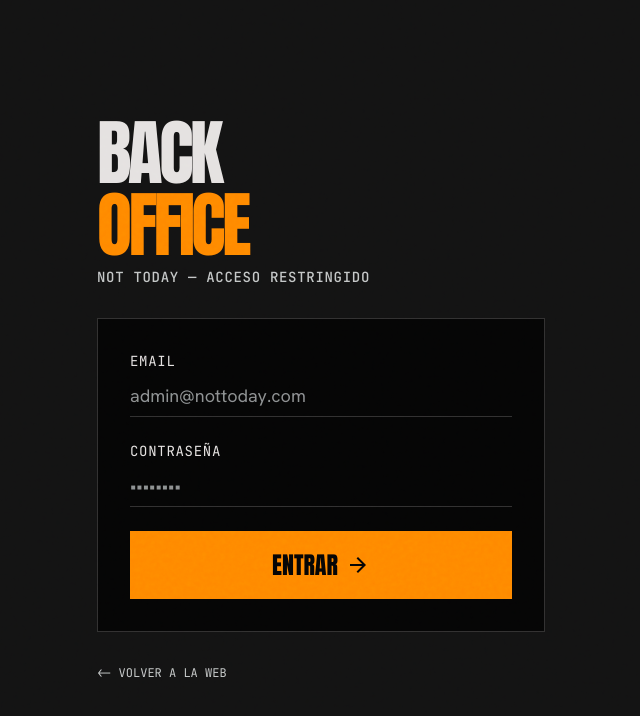
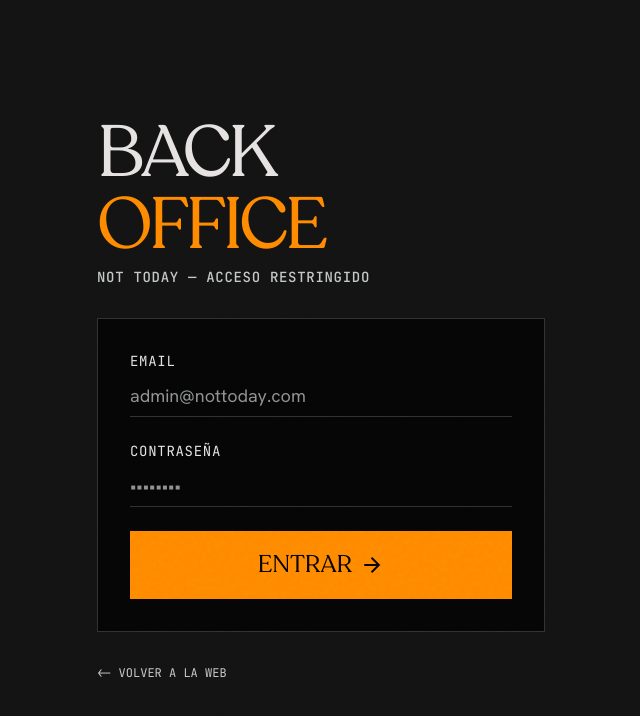
Before and after one commit to JorgeGD79/nottoday, a website: page public/admin.html in a window 1280 px wide. Shown: the whole page, without its empty margins (319-959 px from the left). Drawn offline with nearby package versions, Linux system fonts and the light colour scheme.

Commit message:
Font changed

```diff
--- a/public/admin.html
+++ b/public/admin.html
@@ -10,8 +10,8 @@
 <link href="https://fonts.googleapis.com/css2?family=Anton&amp;family=Hanken+Grotesk:wght@400;700&amp;family=JetBrains+Mono:wght@400;500;700&amp;display=swap" rel="stylesheet"/>
 <link href="https://fonts.googleapis.com/css2?family=Material+Symbols+Outlined:wght,FILL@100..700,0..1&amp;display=swap" rel="stylesheet"/>
 <script src="https://cdn.tailwindcss.com?plugins=forms,container-queries"></script>
-<script src="assets/js/tailwind.config.js"></script>
-<link href="assets/css/site.css?v=2" rel="stylesheet"/>
+<script src="assets/js/tailwind.config.js?v=1"></script>
+<link href="assets/css/site.css?v=3" rel="stylesheet"/>
 <style>
     /* Tabla admin brutalist */
     .adm-table { width: 100%; border-collapse: collapse; }
--- a/public/assets/css/site.css
+++ b/public/assets/css/site.css
@@ -1,6 +1,32 @@
 /* ============================================================
    NOT TODAY — estilos compartidos del design system brutalist
    ============================================================ */
+
+/* --- Recoleta (titulares) — fuente self-hosted ---
+   Coloca los .woff2 en public/assets/fonts/ con estos nombres. Si solo tienes
+   un peso, deja al menos Recoleta-Regular.woff2. Mientras no existan los
+   archivos, los titulares caen a la serif del sistema (Georgia). */
+@font-face {
+    font-family: "Recoleta";
+    src: url("../fonts/Recoleta-Regular.woff2") format("woff2");
+    font-weight: 400;
+    font-style: normal;
+    font-display: swap;
+}
+@font-face {
+    font-family: "Recoleta";
+    src: url("../fonts/Recoleta-SemiBold.woff2") format("woff2");
+    font-weight: 600;
+    font-style: normal;
+    font-display: swap;
+}
+@font-face {
+    font-family: "Recoleta";
+    src: url("../fonts/Recoleta-Bold.woff2") format("woff2");
+    font-weight: 700;
+    font-style: normal;
+    font-display: swap;
+}
 
 body {
     background-color: #131313;
@@ -123,7 +149,7 @@ select.nt-input {
 .btn-primary {
     background-color: #ff8a00;
     color: #050505;
-    font-family: "Anton", sans-serif;
+    font-family: "Recoleta", Georgia, serif;
     font-size: 24px;
     text-transform: uppercase;
     padding: 16px 32px;
--- a/public/assets/js/tailwind.config.js
+++ b/public/assets/js/tailwind.config.js
@@ -69,13 +69,13 @@ tailwind.config = {
         gutter: "16px",
       },
       fontFamily: {
-        "headline-xl": ["Anton"],
+        "headline-xl": ["Recoleta", "Georgia", "serif"],
         "body-lg": ["Hanken Grotesk"],
-        "display-lg": ["Anton"],
-        "headline-lg": ["Anton"],
+        "display-lg": ["Recoleta", "Georgia", "serif"],
+        "headline-lg": ["Recoleta", "Georgia", "serif"],
         "label-mono": ["JetBrains Mono"],
         "body-md": ["Hanken Grotesk"],
-        "headline-lg-mobile": ["Anton"],
+        "headline-lg-mobile": ["Recoleta", "Georgia", "serif"],
       },
       fontSize: {
         "headline-xl": ["64px", { lineHeight: "100%", letterSpacing: "-0.02em", fontWeight: "400" }],
```
Also changed, not shown: public/artists.html (+2 -2 lines), public/booking.html (+2 -2 lines), public/checkout.html (+2 -2 lines), public/index.html (+2 -2 lines), public/privacy.html (+2 -2 lines), public/projects.html (+2 -2 lines), public/sessions.html (+2 -2 lines), public/store.html (+2 -2 lines), public/terms.html (+2 -2 lines), public/track.html (+2 -2 lines), public/assets/fonts/Recoleta-Bold.woff2 (added), public/assets/fonts/Recoleta-Regular.woff2 (added), public/assets/fonts/Recoleta-SemiBold.woff2 (added).
